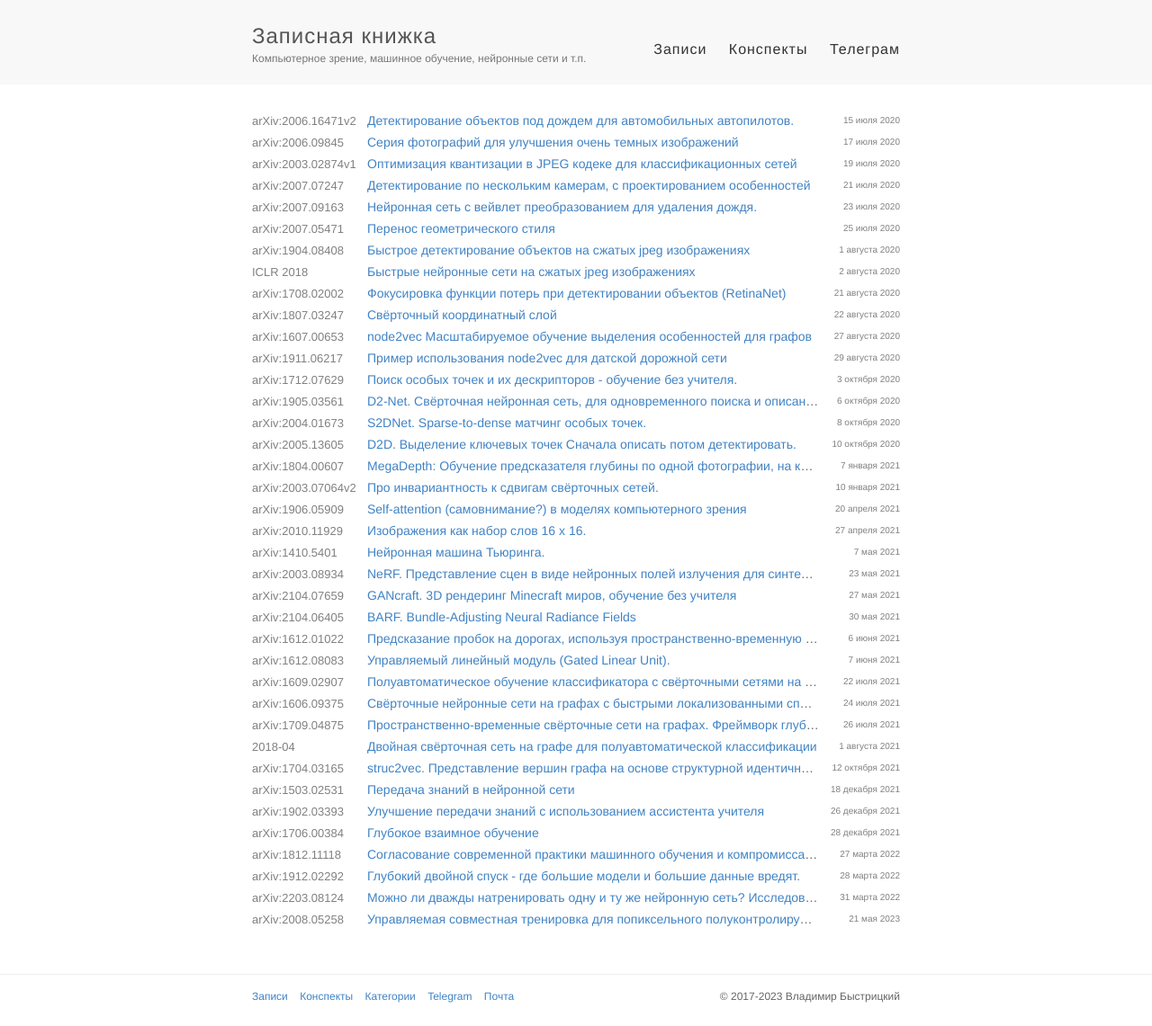
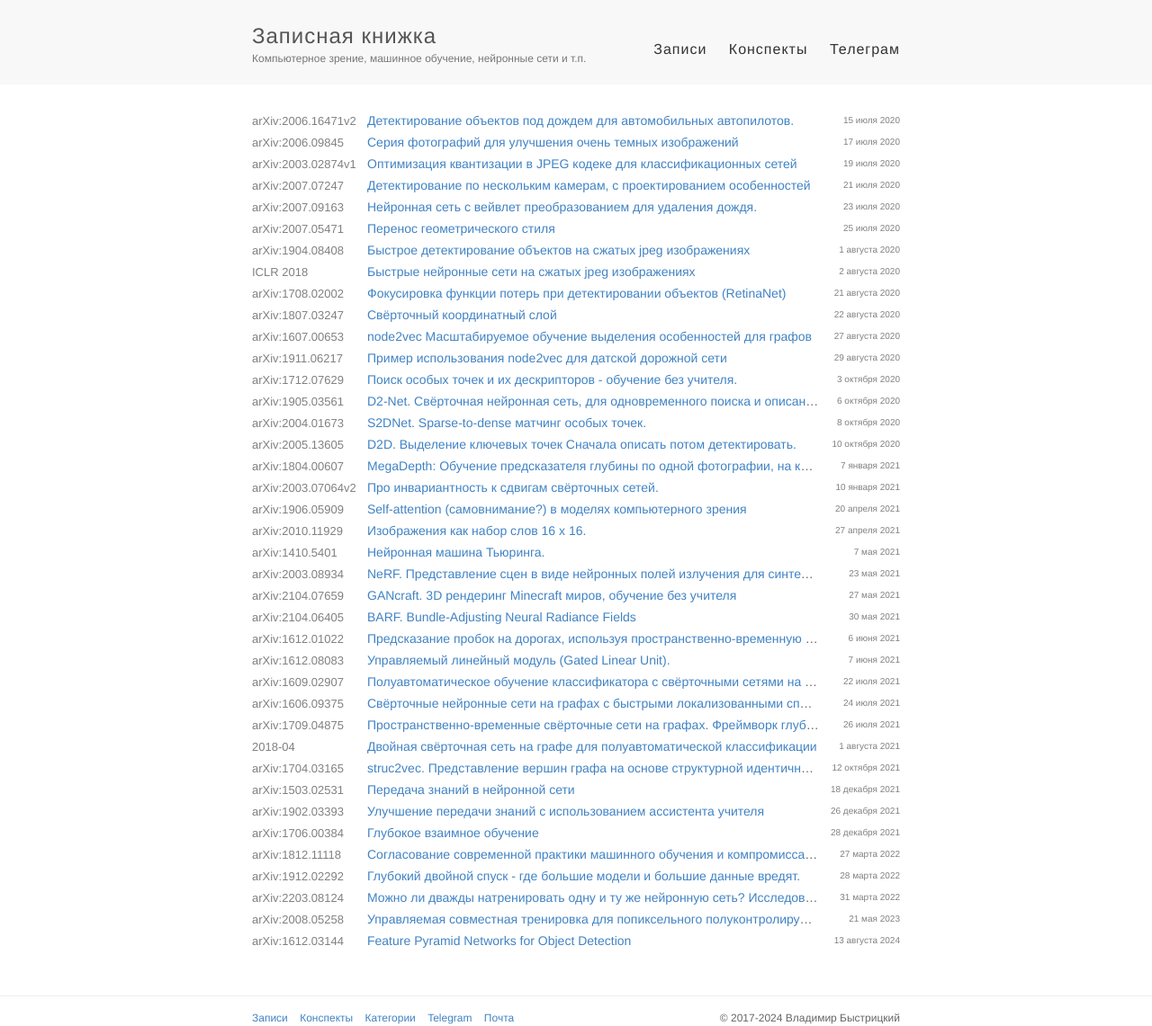
Before and after one commit to vbystricky/vbystricky.github.io, a Jekyll site: the page built from article_notes_index.html, in a window 1280 px wide. Shown: the whole page at 90% size. Built offline with Jekyll 4.4.1, drawn with Linux system fonts in a browser that asks for light colours; before the commit the page ends 1117 px from its top, so only the background shows below that; some of the changed lines change nothing that is shown.

Commit message:
1612.03144. Feature Pyramid Networks for Object Detection

```diff
--- /dev/null
+++ b/_article_notes/2024/2024-08-13.md
@@ -0,0 +1,128 @@
+---
+layout: article_notes
+title: Feature Pyramid Networks for Object Detection
+date: 2024-08-13
+tags: [CNN, FPN, object detection]
+cite: "arXiv:1612.03144"
+link: https://arxiv.org/abs/1612.03144
+use_math: true
+published: true
+send2tg: true
+---
+[{{ page.cite }}]({{ page.link }})
+
+Статье уже 8 лет, т.е. по нынешним быстробегущим временам написана была давным давно. Однако, техника, описанная в статье применяется в разных местах
+до сих пор. Собственно, чего бы ей не применяться, если по сути это тот же классический подход, который использовался при решении задачи
+детектирования объектов во времена, когда сверточные сети еще не завоевали мир, а в ходу были вручную придуманные признаки.
+
+<!--more-->
+
+Давным давно, методы детектирование объектов на изображении выглядили достаточно однообразно. Раазница была только в алгоритме получения
+признаков по входной картинке, и таких алгоритмов было придумано достаточно много, начиная со статьи Виола-Джонcа и вплоть до ACF, ICF и пр.
+В остальном схема был стандартной. Первым делом тренируем классификатор объект/не объект для "маленькой" картинки, признаки для которой вычисляются
+при помощи придуманного алгоритма. Имея такой классификатор, и входное изображение на котором мы хотим детектировать объекты,
+Строим по входному изображению пирамиду, т.е. масштабируем исходное изображение с определенным шагом (обычно задается число октав и кол-во
+промежуточных картинок в октаве, сама октава - это уменьшение картинки в два раза по обеим осям) и на каждой картинке из пирамиды запускаем
+"скользящее окно" (т.е. окно, размером равное размеру входа классификатора, которое с определенным шагом сдвигается по картинке), для каждого окна
+вычисляем признаки и проверяем классификатором есть ли объект в окне объект.
+
+Завершающим этапом обычно используется NMS потому что по одному реальному объекту мы обычно находим несколько положительных откликов классификатора (в
+окнах близких на одном уровне пирамиды и возможно даже на разных уровнях).
+
+![Featurized image pyramid, картинка из статьи]({{ site.baseurl }}/images/article_notes/2024/arxiv.1612.03144v2_1.png)
+
+Проблемы в классическом подходе ровно две: придумать хороший алгоритм вычисления признаков и научиться быстро эти признаки вычислять, потому что
+окошек на картинке обычно надо проверить ну очень много.
+
+Чтобы вычислять быстро предлагалось, например, вычислять признаки только на границах октав (т.е. для картинок с масштабом степенью двойки), а
+промежуточные уровни внутри октавы интерполировать (отмечу, именно признаки интерполировать, не изображения).
+
+Но классические алгоритмы получения признаков перестали быть актуальными им на смену пришли сверточные нейронные сети, придумывать алгоритмы
+вычисления признаков стало не нужно, а за скорость стали отвечать видеокарточки (которые правда не всегда справляются с сильно возросшими запросами).
+
+## Варианты пирамиды
+
+Когда мы строим детектор в виде нейронной сети обычно выделяется базовая часть (т.н. *backbone* или *feature extractor*), которая по изображению
+генерирует тензор признаков, и несколько дополнительных сетей, которые получают на вход признаки от backbone и решают уже конкретные задачи:
+классификации (например, задачу бинарной классификации: присутствует ли объект в данном месте) или регрессии (уточнение координат объекта). Мы уже
+разбирали два класса детекторов на базе сверточных сетей. Во-первых, [Fast-RCNN, Faster-RCNN]({% post_url 2017-06-14-rcnn_etc %}) - здесь признаки
+берутся с последнего слоя сверточной сети, при этом геометрические размеры тензора обычно в 32 раза меньше геометрических размеров исходной картинки.
+
+![Single feature map, картинка из статьи]({{ site.baseurl }}/images/article_notes/2024/arxiv.1612.03144v2_2.png)
+
+Эти признаки, полученные с последнего слоя сверточной сети, используются в RPN - для определения наличия/отсутствия объекта и уточнения его позиции.
+Напомню. RPN - это просто небольшая сверточная сеть (вначале свертка с ядром 3x3 потом свертки с ядрами 1x1 - фактически полносвязные слои, или,
+что тоже самое линейные классификатор и регрессоры), которая отдает бинарный ответ о наличии объекта и уточнения для его позиции и размера. При этом в
+[Faster RCNN]({% post_url 2017-06-14-rcnn_etc %}) используется понятие anchor, т.е. для каждой точки $(x_f, y_f)$ тензора признаков мы проверяем
+несколько вариантов прямоугольников объектов на изображении с центром в точке соответствующей $(x_f, y_f)$. Anchor-ы варьируют масштаб (т.е. размер
+прямоугольника на исходной кратинке) и пропорции объекта. В [Faster RCNN]({% post_url 2017-06-14-rcnn_etc %}), получив прямоугольники претендентов при
+помощи RPN, те же признаки, подаются через процедуру ROIPool на вход еще одного многоклассового классификатора и регрессора для окончательного
+вердикта.
+
+Проблема здесь в том, что на последнем слое признаки имеют очень грубую (масштаб 1/32) геометрическую размерность.
+
+Другой класс детекторов, который мы тоже рассматривали [YOLO-SSD]({% post_url 2020-08-10-yolo_ssd_etc %}). В SSD признаки брались не только с
+последнего слоя backbone сети, но и с промежуточных. Надо отметить, что свёрточные сети, используемые в качестве backbone, обычно разбиваются на
+уровни, похожие на уровни нашей пирамиды: несколько свёрточных слоёв (разностных свёрточных слоёв для ResNet, например), которые не меняют
+геометрические размеры тензора, а затем слой со stride = 2, который масштабирует тензор в два раза по геометрическим осям.
+
+![Pyramidal feature hierarchy, картинка из статьи]({{ site.baseurl }}/images/article_notes/2024/arxiv.1612.03144v2_3.png)
+
+С одной стороны на нижних уровнях пирамиды признаков, формируемой свёрточной сетью, мы имеем большую чувствительность по точности позиции и размеров
+и просто можем хоть как-то улавливать объекты малых размеров. С другой стороны чем выше уровень пирамиды тем более сильные признаки мы можем получить
+(несколько угрубляя можно сказать, что на первых уровнях признаки отвечают за простые геометрии, а на верхних уровнях за части объектов и сами
+объекты).
+
+Следующий вариант (от плюс-минус тех же авторов, что и данная статья, см. [Learning to Refine Object Segments](https://arxiv.org/pdf/1603.08695) ) -
+это после получения пирамиды признаков, пройти обратным путем с верхушки пирамиды вниз, масштабируя слой переходя с уровня на уровень и подклеивая всё
+более точные (в геометрическом плане), но всё более слабые (с точки зрения качества признаков) слои из пирамиды. Таким образом, в результате получим
+один тензор признаков, который вобрал знания от сильных признаков с верхушки пирамиды, при этом имеет геометрические размеры такие же как исходное
+изображение.
+
+![Top-down architectury, картинка из статьи]({{ site.baseurl }}/images/article_notes/2024/arxiv.1612.03144v2_4.png)
+
+Полученный таким образом слой признаков можно использовать, например, в Faster RCNN модели.
+
+## Feature Pyramid Networks
+
+Наконец, переходим подходу, который описан в статье. Авторы предлагают модифицировать последний вариант из предыдущего пункта. Мы проходим
+сверху вниз по пирамиде, но при этом не собираем один слой признаков высокого разрешения, а запускаем алгоритм детектирования на каждом из уровней
+пирамиды. Фактически это в каком-то смысле аналогично классическому подходу со скользящим окном.
+
+![Feature Pyramid Networks, картинка из статьи]({{ site.baseurl }}/images/article_notes/2024/arxiv.1612.03144v2_5.png)
+
+Заметим, что поскольку на каждом из уровней пирамиды мы применяем один и тот же классификатор/регрессор (например, для RPN сети), то тензоры на всех
+уровнях должны иметь одинаковое число каналов (в статье конкретно фиксируется 256 каналов).
+
+Получение уровней пирамиды при проходе сверху вниз выглядит следующим образом. Для последнего слоя backbone сети мы просто применяем свёртку с ядром
+1x1, получая набор признаков для самого верхнего уровня пирамиды. Дальше на каждом шаге: а) берем признаки с предыдущего уровня, масштабируем их в
+два раза по обеим осям, б) к признакам текущего уровня пирамиды применяем свёртку с ядром 1х1 (чтобы иметь фиксированное число каналов на всех
+уровнях), складываем тензоры а) и б) и дополнительно проходим по сумме сверткой 3x3 (авторы пишут, что это позволяет уменьшить эффекты от
+масштабирования).
+
+![Feature Pyramid Networks building block, картинка из статьи]({{ site.baseurl }}/images/article_notes/2024/arxiv.1612.03144v2_6.png)
+
+Теперь можно использовать, полученные слои признаков в Faster RCNN сети. Если раньше для каждой точки слоя признаков (это был один слой - последний
+слой backbone сети) заводили несколько anchor с разными масштабами и соотношением сторон, то теперь масштаб задаётся тем слоем признаков на котором мы
+рассматриваем anchor (тем слоем который мы подаём в RPN), при этом для каждой точки берется несколько anchor-ов отличающихся соотношением сторон.
+
+Еще одна часть Fast RCNN отвечает за непосредственно мультиклассовую классификацию и уточнение bbox-а претендента, который выдала RPN. Для этого
+используется ROI Pooling техника, согласно которой ROI на слое признаков, соответствующий bbox-у претендента на исходном изображении переводится
+в стандартный размер (для классической статьи про Fast RCNN это 7x7), который затем превращается в вектор из трехмерного тензора и подаётся на
+полносвязные слои (= линейные классификаторы). В случае FPN мы можем выбрать слой признаков наиболее подходящий для претендента соответствующего
+размера. Авторы предлагают следующую формулу:
+
+$$
+k = \left \lfloor k_0 + log_2 (\sqrt{wh} / 224) \right \rfloor
+$$
+
+здесь $w,\,h$ - размеры претендента в системе координат изображения. $k_0$ - индекс топового слоя пирамиды (в классической Fast RCNN сети, признаки
+брались с самого верхнего слоя). Формула нам выдает, что если объект меньше по размеру чем 224, то мы берем один средних слоёв пирамиды (не слоёв
+backbone сети, а тех которые мы получили проходя сверху вниз и строя FPN), чем объект меньше тем ниже по пирамиде мы опускаемся. Дальше мы просто
+делаем ROI Pooling на этом слое и применяем полносвязные слои для классификации и т.п.
+
+Важно отметить, что слои (коэффициенты) не зависят от того с какого слоя мы берем признаки.
+
+Процесс тренировки нового варианта Faster RCNN с использованием FPN - ничем особенно не отличается от тренировки старого.
+
+FPN, судя по экспериментам авторов статьи, даёт существенный прирост качества, особенно на небольших объектах.
--- a/_includes/footer.html
+++ b/_includes/footer.html
@@ -24,7 +24,7 @@
                 </li>
             </ul>
             <ul class="footer-list float-right">
-                <li>&copy; 2017-2023 {{ site.author }}</li>
+                <li>&copy; 2017-2024 {{ site.author }}</li>
             </ul>
         </footer>
     </div>
```
Also changed, not shown: _article_notes/2024/image.png (added), images/article_notes/2024/arxiv.1612.03144v2_1.png (added), images/article_notes/2024/arxiv.1612.03144v2_2.png (added), images/article_notes/2024/arxiv.1612.03144v2_3.png (added), images/article_notes/2024/arxiv.1612.03144v2_4.png (added), images/article_notes/2024/arxiv.1612.03144v2_5.png (added), images/article_notes/2024/arxiv.1612.03144v2_6.png (added).
